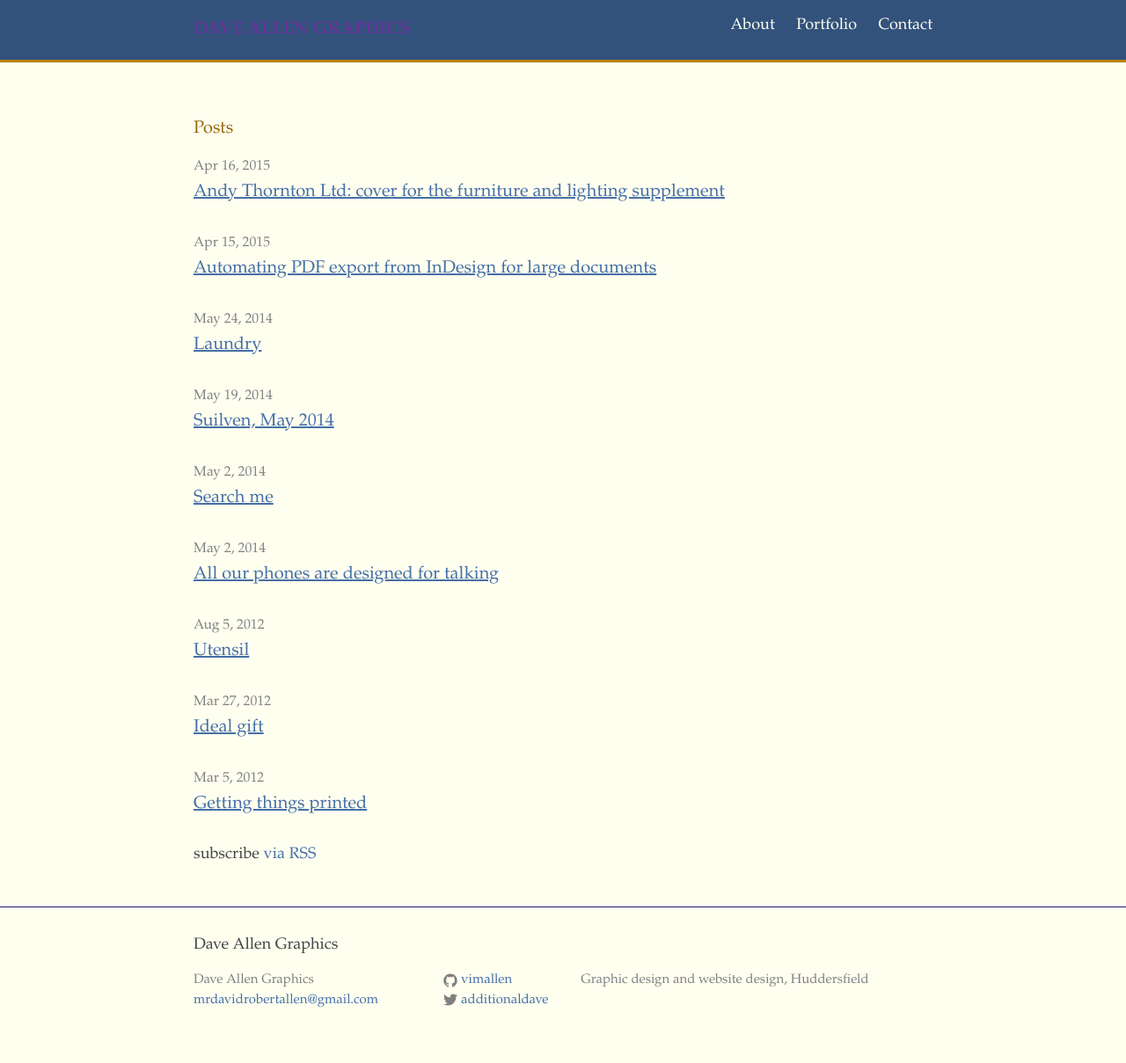
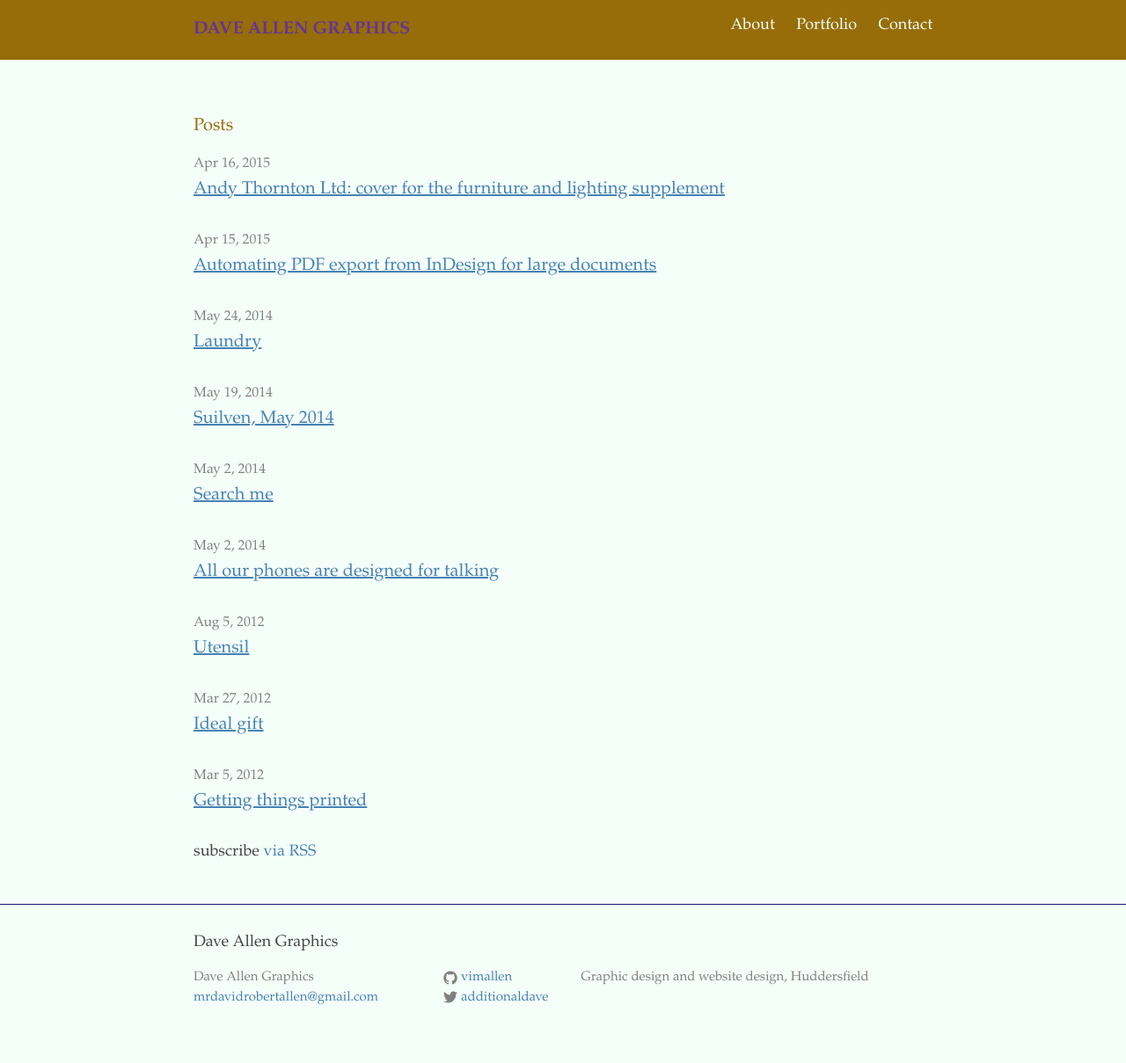
Before and after one commit to vimallen/allend, a Jekyll site: the page built from index.html, in a window 1280 px wide. Shown: the whole page at 88% size. Built offline with Jekyll 4.4.1, drawn with Linux system fonts in a browser that asks for light colours.

Commit message:
Dark Darkgoldenrod

```diff
--- a/_sass/_layout.scss
+++ b/_sass/_layout.scss
@@ -2,12 +2,12 @@
  * Site header
  */
 .site-header {
-	border-bottom: 3px solid $hover-color;
+	/* border-bottom: 3px solid darken($brand-color, 7%); */
 	margin-bottom: 1px;
 	margin-bottom: 1px;
     min-height: 56px;
 	padding: 16px 0 16px 0;
-	background-color: $brand-color;
+	background-color: darken($brand-color, 7%);
 
     // Positioning context for the mobile navigation icon
     position: relative;
@@ -187,7 +187,7 @@
 
 .page-heading {
 	font-size: 20px;
-	color: darken($hover-color, 7%);
+	color: darken($brand-color, 7%);
 }
 
 .post-list {
@@ -223,7 +223,7 @@
 	font-size: 30px;
     /* letter-spacing: -1px; */
     line-height: 1;
-	color: darken($hover-color, 7%);
+	color: darken($brand-color, 7%);
 
 
     @include media-query($on-laptop) {
--- a/css/main.scss
+++ b/css/main.scss
@@ -19,11 +19,11 @@ $base-line-height: 1.5;
 $spacing-unit: 30px;
 
 $text-color: #444444;
-$background-color: ivory;
-$brand-color: #32527c;
+$background-color: mintcream;
+$brand-color: darkgoldenrod;
 $brand-color-light: slategray;
-$link-color: lighten(desaturate($brand-color, 1), 12);
-$hover-color: darkgoldenrod;
+$link-color: steelblue;
+$hover-color: darkorange;
 $accent-color: midnightblue;
 $focus-color: rebeccapurple;
 
```
